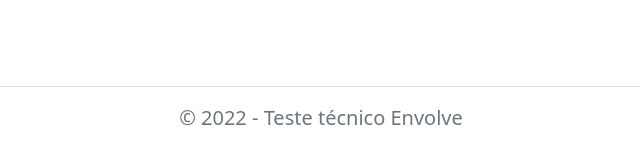
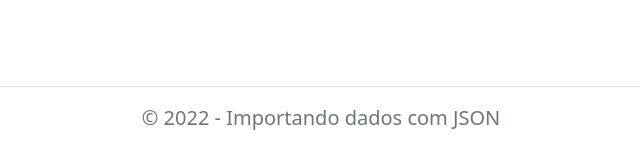
Before and after one commit to thiagoleites/import-json-php, a PHP site: page / in a window 1280 px wide. Shown: the part 658-823 px from the top of the page, without its empty margins (319-959 px from the left). Run offline with PHP 8.4, Linux system fonts and the light colour scheme; data that the repository does not hold is empty; some libraries are stand-ins or nearby versions.

Commit message:
Update footer.php

```diff
--- a/inc/footer.php
+++ b/inc/footer.php
@@ -79,7 +79,7 @@
     <footer>
       <div class="container my-5 border-top">
           <div class="col-12 text-center p-3">
-            <p class="lead text-muted">&copy; 2022 - Teste técnico Envolve</p>
+            <p class="lead text-muted">&copy; 2022 - Importando dados com JSON</p>
           </div>
       </div>
     </footer>
```
